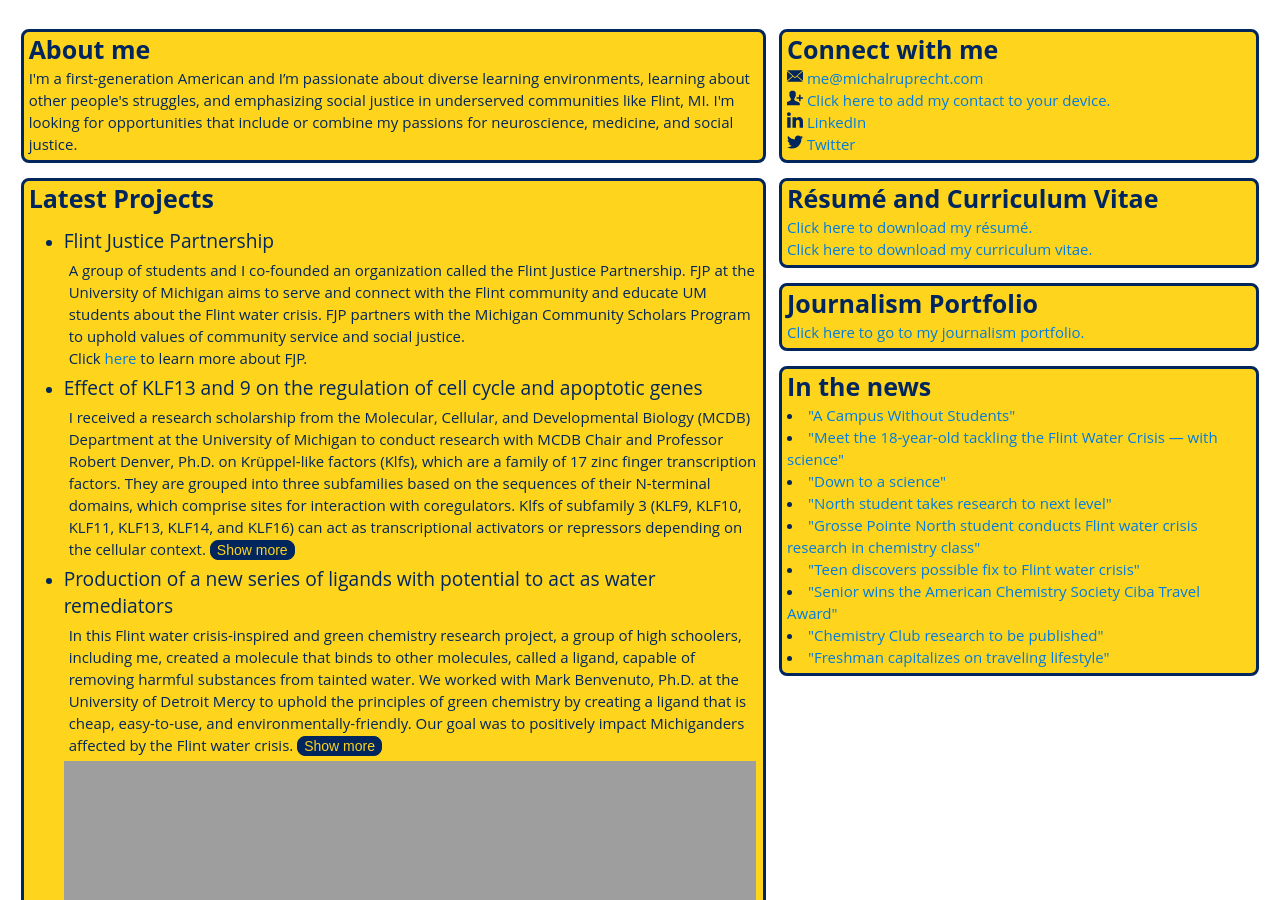
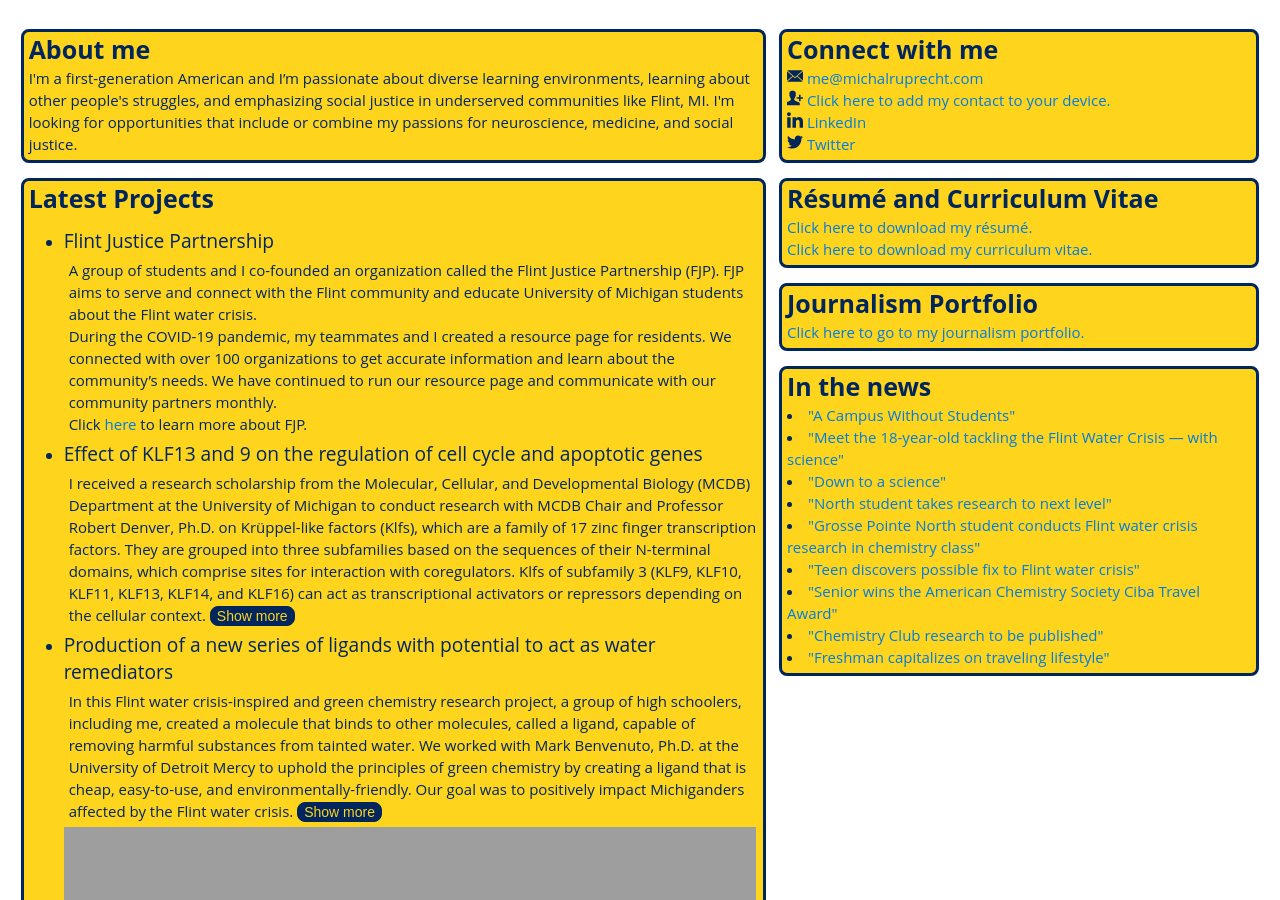
Before and after one commit to MichalRuprecht/michalruprecht.github.io, a Jekyll site: the page built from index.html, in a window 1280 px wide and 900 px high, scrolled down 1016 px. Built offline with Jekyll 4.4.1, drawn with Linux system fonts in a browser that asks for light colours.

Commit message:
Update index.html

```diff
--- a/index.html
+++ b/index.html
@@ -20,7 +20,8 @@ title: Home - Michal Ruprecht
           <ul>
             <li><big>Flint Justice Partnership</big>
               <h3>
-                A group of students and I co-founded an organization called the Flint Justice Partnership. FJP at the University of Michigan aims to serve and connect with the Flint community and educate UM students about the Flint water crisis. FJP partners with the Michigan Community Scholars Program to uphold values of community service and social justice.
+                A group of students and I co-founded an organization called the Flint Justice Partnership (FJP). FJP aims to serve and connect with the Flint community and educate University of Michigan students about the Flint water crisis.
+                <br>During the COVID-19 pandemic, my teammates and I created a resource page for residents. We connected with over 100 organizations to get accurate information and learn about the community’s needs. We have continued to run our resource page and communicate with our community partners monthly.
                 <br />Click <a href="https://umichfjp.github.io" target="_blank">here</a> to learn more about FJP.
               </h3>
             </li>
```
